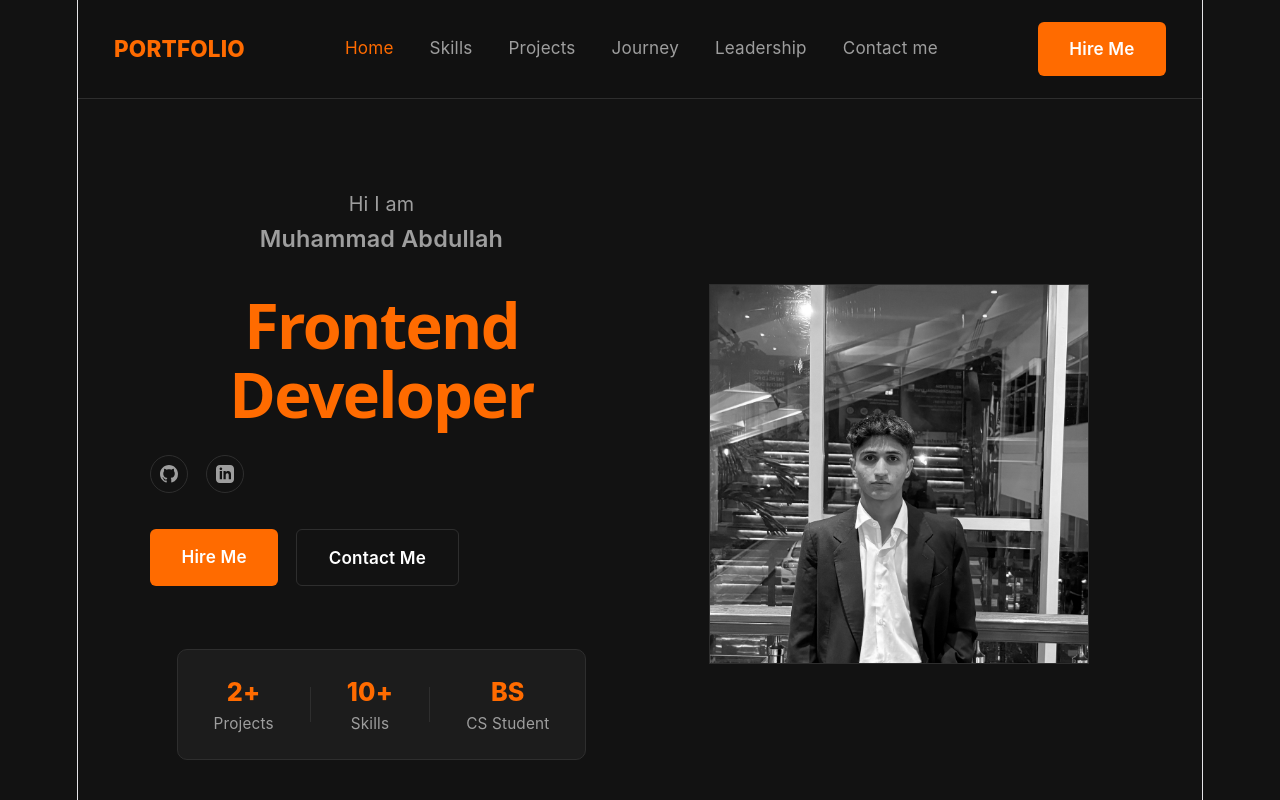
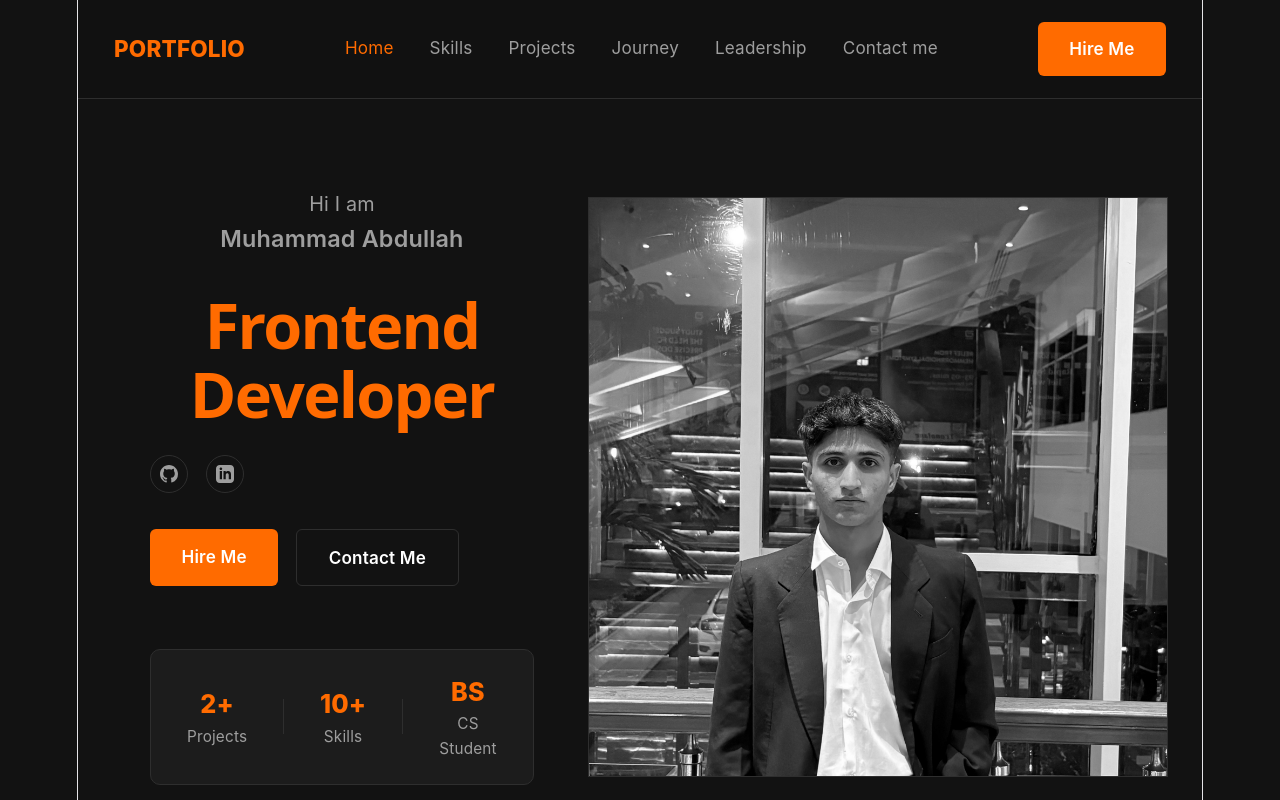
Before and after one commit to Abdu11eh/Myportfolio, a React (Vite) app: page / in a window 1280 px wide. Shown: the top 800 px of the page. Built offline with nearby package versions, Linux system fonts and the light colour scheme.

Commit message:
Tranisition

```diff
--- a/src/App.css
+++ b/src/App.css
@@ -209,8 +209,8 @@ body {
 }
 
 .circle-frame {
-  width: 380px;
-  height: 380px;
+  width: 580px;
+  height: 580px;
   /* border-radius: 50%; */
   background-color: #1a1a1a;
   overflow: hidden;
@@ -222,7 +222,7 @@ body {
   height: 100%;
   object-fit: cover;
   filter: grayscale(100%);
-  transition: filter 0.3s ease;
+  transition: filter 0.10s ease;
 }
 
 .circle-frame img:hover {
```
